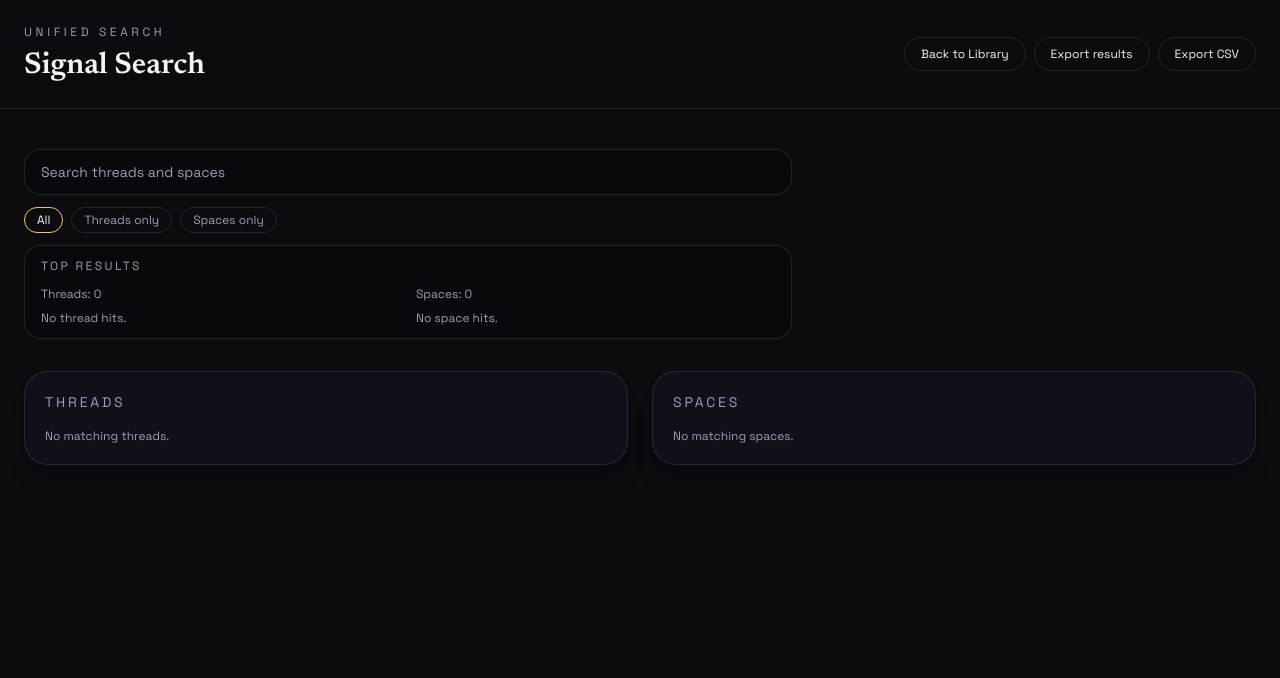
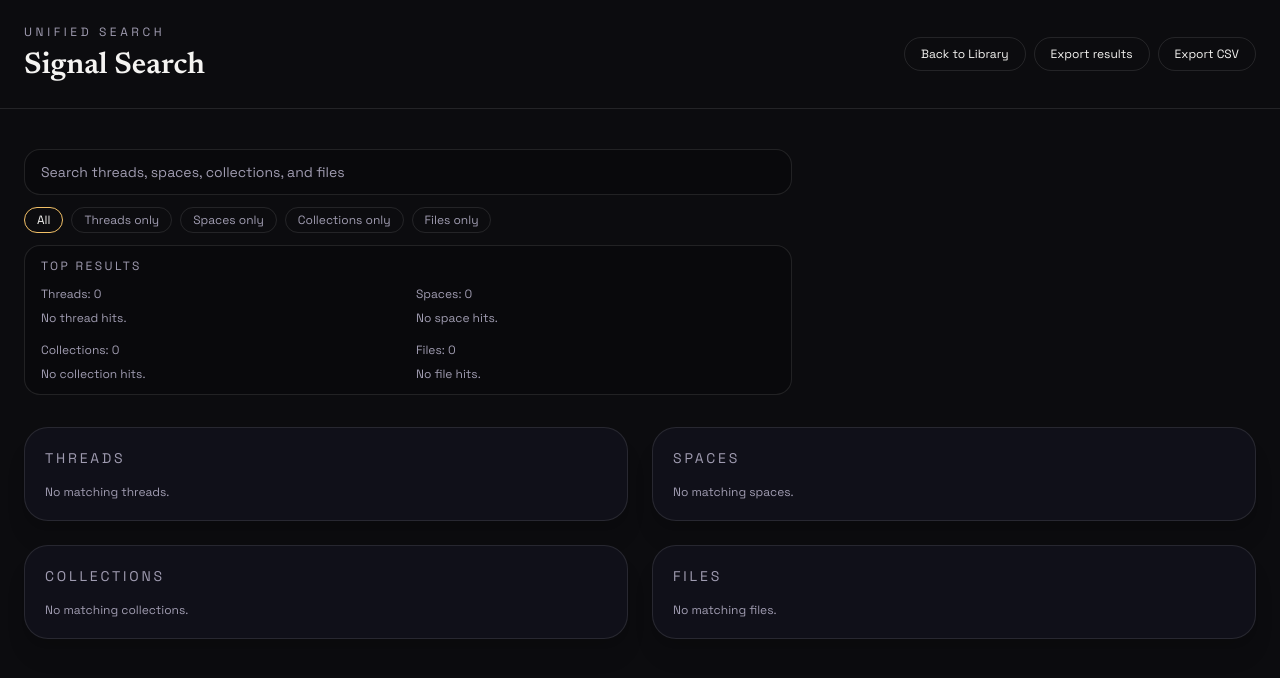
Before and after one commit to sarveshkapre/chat_with_llm, a Next.js app: page /search in a window 1280 px wide. Shown: the top 678 px of the page. Built offline with nearby package versions, Linux system fonts and the light colour scheme.

Commit message:
feat(search): include collections and files

```diff
--- a/src/components/unified-search.tsx
+++ b/src/components/unified-search.tsx
@@ -4,6 +4,8 @@ import { useEffect, useMemo, useState } from "react";
 import Link from "next/link";
 import type { AnswerResponse } from "@/lib/types/answer";
 import type { Space } from "@/lib/types/space";
+import type { Collection } from "@/lib/types/collection";
+import type { LibraryFile } from "@/lib/types/file";
 
 type Thread = AnswerResponse & {
   title?: string | null;
@@ -14,11 +16,15 @@ type Thread = AnswerResponse & {
 
 const THREADS_KEY = "signal-history-v2";
 const SPACES_KEY = "signal-spaces-v1";
+const COLLECTIONS_KEY = "signal-collections-v1";
+const FILES_KEY = "signal-files-v1";
 const RECENT_SEARCH_KEY = "signal-unified-recent-v1";
 
 export default function UnifiedSearch() {
   const [query, setQuery] = useState("");
-  const [filter, setFilter] = useState<"all" | "threads" | "spaces">("all");
+  const [filter, setFilter] = useState<
+    "all" | "threads" | "spaces" | "collections" | "files"
+  >("all");
   const [recentQueries, setRecentQueries] = useState<string[]>(() => {
     if (typeof window === "undefined") return [];
     const stored = localStorage.getItem(RECENT_SEARCH_KEY);
@@ -48,6 +54,28 @@ export default function UnifiedSearch() {
       return JSON.parse(storedSpaces) as Space[];
     } catch {
       return [] as Space[];
+    }
+  }, []);
+
+  const collections = useMemo(() => {
+    if (typeof window === "undefined") return [] as Collection[];
+    const storedCollections = localStorage.getItem(COLLECTIONS_KEY);
+    if (!storedCollections) return [] as Collection[];
+    try {
+      return JSON.parse(storedCollections) as Collection[];
+    } catch {
+      return [] as Collection[];
+    }
+  }, []);
+
+  const files = useMemo(() => {
+    if (typeof window === "undefined") return [] as LibraryFile[];
+    const storedFiles = localStorage.getItem(FILES_KEY);
+    if (!storedFiles) return [] as LibraryFile[];
+    try {
+      return JSON.parse(storedFiles) as LibraryFile[];
+    } catch {
+      return [] as LibraryFile[];
     }
   }, []);
 
@@ -83,6 +111,23 @@ export default function UnifiedSearch() {
     });
   }, [spaces, normalized]);
 
+  const filteredCollections = useMemo(() => {
+    if (!normalized) return collections;
+    return collections.filter((collection) =>
+      collection.name.toLowerCase().includes(normalized)
+    );
+  }, [collections, normalized]);
+
+  const filteredFiles = useMemo(() => {
+    if (!normalized) return files;
+    return files.filter((file) => {
+      return (
+        file.name.toLowerCase().includes(normalized) ||
+        file.text.toLowerCase().includes(normalized)
+      );
+    });
+  }, [files, normalized]);
+
   const topThreadResults = useMemo(
     () => filteredThreads.slice(0, 3),
     [filteredThreads]
@@ -91,6 +136,14 @@ export default function UnifiedSearch() {
   const topSpaceResults = useMemo(
     () => filteredSpaces.slice(0, 3),
     [filteredSpaces]
+  );
+  const topCollectionResults = useMemo(
+    () => filteredCollections.slice(0, 3),
+    [filteredCollections]
+  );
+  const topFileResults = useMemo(
+    () => filteredFiles.slice(0, 3),
+    [filteredFiles]
   );
 
   function pushRecentQuery(value: string) {
@@ -111,6 +164,8 @@ export default function UnifiedSearch() {
       "",
       `Threads: ${filteredThreads.length}`,
       `Spaces: ${filteredSpaces.length}`,
+      `Collections: ${filteredCollections.length}`,
+      `Files: ${filteredFiles.length}`,
       "",
       "## Threads",
       ...filteredThreads.map((thread, index) => {
@@ -128,6 +183,23 @@ export default function UnifiedSearch() {
           `${index + 1}. ${space.name}`,
           `   - Instructions: ${space.instructions || "None"}`,
           `   - Created: ${new Date(space.createdAt).toLocaleString()}`,
+        ].join("\n");
+      }),
+      "",
+      "## Collections",
+      ...filteredCollections.map((collection, index) => {
+        return [
+          `${index + 1}. ${collection.name}`,
+          `   - Created: ${new Date(collection.createdAt).toLocaleString()}`,
+        ].join("\n");
+      }),
+      "",
+      "## Files",
+      ...filteredFiles.map((file, index) => {
+        return [
+          `${index + 1}. ${file.name}`,
+          `   - Size: ${Math.round(file.size / 1024)} KB`,
+          `   - Added: ${new Date(file.addedAt).toLocaleString()}`,
         ].join("\n");
       }),
     ];
@@ -160,6 +232,24 @@ export default function UnifiedSearch() {
           "",
           "",
           space.createdAt,
+        ].join(",")
+      ),
+      ...filteredCollections.map((collection) =>
+        [
+          "collection",
+          `"${collection.name.replace(/\"/g, '""')}"`,
+          "",
+          "",
+          collection.createdAt,
+        ].join(",")
+      ),
+      ...filteredFiles.map((file) =>
+        [
+          "file",
+          `"${file.name.replace(/\"/g, '""')}"`,
+          "",
+          "",
+          file.addedAt,
         ].join(",")
       ),
     ];
@@ -219,11 +309,13 @@ export default function UnifiedSearch() {
               pushRecentQuery(value);
             }}
             onBlur={() => pushRecentQuery(query)}
-            placeholder="Search threads and spaces"
+            placeholder="Search threads, spaces, collections, and files"
             className="w-full rounded-2xl border border-white/10 bg-black/20 px-4 py-3 text-sm text-signal-text outline-none placeholder:text-signal-muted"
           />
           <div className="flex flex-wrap gap-2 text-xs">
-            {(["all", "threads", "spaces"] as const).map((option) => (
+            {(
+              ["all", "threads", "spaces", "collections", "files"] as const
+            ).map((option) => (
               <button
                 key={option}
                 onClick={() => setFilter(option)}
@@ -237,7 +329,11 @@ export default function UnifiedSearch() {
                   ? "All"
                   : option === "threads"
                     ? "Threads only"
-                    : "Spaces only"}
+                    : option === "spaces"
+                      ? "Spaces only"
+                      : option === "collections"
+                        ? "Collections only"
+                        : "Files only"}
               </button>
             ))}
           </div>
@@ -313,12 +409,53 @@ export default function UnifiedSearch() {
                   )}
                 </div>
               </div>
+              <div>
+                <p className="text-xs text-signal-muted">
+                  Collections: {filteredCollections.length}
+                </p>
+                <div className="mt-2 space-y-1">
+                  {topCollectionResults.length ? (
+                    topCollectionResults.map((collection) => (
+                      <Link
+                        key={`top-collection-${collection.id}`}
+                        href={`/?collection=${collection.id}`}
+                        className="block truncate text-xs text-signal-text hover:text-signal-accent"
+                      >
+                        {collection.name}
+                      </Link>
+                    ))
+                  ) : (
+                    <p className="text-xs text-signal-muted">
+                      No collection hits.
+                    </p>
+                  )}
+                </div>
+              </div>
+              <div>
+                <p className="text-xs text-signal-muted">
+                  Files: {filteredFiles.length}
+                </p>
+                <div className="mt-2 space-y-1">
+                  {topFileResults.length ? (
+                    topFileResults.map((file) => (
+                      <p
+                        key={`top-file-${file.id}`}
+                        className="truncate text-xs text-signal-text"
+                      >
+                        {file.name}
+                      </p>
+                    ))
+                  ) : (
+                    <p className="text-xs text-signal-muted">No file hits.</p>
+                  )}
+                </div>
+              </div>
             </div>
           </div>
         </div>
 
         <div className="mt-8 grid gap-6 md:grid-cols-2">
-          {filter !== "spaces" ? (
+          {filter === "all" || filter === "threads" ? (
             <section className="rounded-3xl border border-white/10 bg-signal-surface/70 p-5 shadow-xl">
               <p className="text-sm uppercase tracking-[0.2em] text-signal-muted">
                 Threads
@@ -353,7 +490,7 @@ export default function UnifiedSearch() {
             </section>
           ) : null}
 
-          {filter !== "threads" ? (
+          {filter === "all" || filter === "spaces" ? (
             <section className="rounded-3xl border border-white/10 bg-signal-surface/70 p-5 shadow-xl">
               <p className="text-sm uppercase tracking-[0.2em] text-signal-muted">
                 Spaces
@@ -385,6 +522,69 @@ export default function UnifiedSearch() {
               </div>
             </section>
           ) : null}
+
+          {filter === "all" || filter === "collections" ? (
+            <section className="rounded-3xl border border-white/10 bg-signal-surface/70 p-5 shadow-xl">
+              <p className="text-sm uppercase tracking-[0.2em] text-signal-muted">
+                Collections
+              </p>
+              <div className="mt-4 space-y-2">
+                {filteredCollections.length === 0 ? (
+                  <p className="text-xs text-signal-muted">
+                    No matching collections.
+                  </p>
+                ) : (
+                  filteredCollections.slice(0, 20).map((collection) => (
+                    <div
+                      key={collection.id}
+                      className="rounded-2xl border border-white/10 px-3 py-2 text-xs text-signal-muted"
+                    >
+                      <p className="text-sm text-signal-text">
+                        {collection.name}
+                      </p>
+                      <p className="mt-1 text-[11px] text-signal-muted">
+                        {new Date(collection.createdAt).toLocaleString()}
+                      </p>
+                      <Link
+                        href={`/?collection=${collection.id}`}
+                        className="mt-2 inline-block rounded-full border border-white/10 px-2 py-1 text-[11px]"
+                      >
+                        Open
+                      </Link>
+                    </div>
+                  ))
+                )}
+              </div>
+            </section>
+          ) : null}
+
+          {filter === "all" || filter === "files" ? (
+            <section className="rounded-3xl border border-white/10 bg-signal-surface/70 p-5 shadow-xl">
+              <p className="text-sm uppercase tracking-[0.2em] text-signal-muted">
+                Files
+              </p>
+              <div className="mt-4 space-y-2">
+                {filteredFiles.length === 0 ? (
+                  <p className="text-xs text-signal-muted">No matching files.</p>
+                ) : (
+                  filteredFiles.slice(0, 20).map((file) => (
+                    <div
+                      key={file.id}
+                      className="rounded-2xl border border-white/10 px-3 py-2 text-xs text-signal-muted"
+                    >
+                      <p className="text-sm text-signal-text">{file.name}</p>
+                      <p className="mt-1 text-[11px] text-signal-muted">
+                        {Math.round(file.size / 1024)} KB
+                      </p>
+                      <p className="mt-2 line-clamp-2 text-[11px] text-signal-muted">
+                        {file.text.slice(0, 180).replace(/\s+/g, " ").trim()}
+                      </p>
+                    </div>
+                  ))
+                )}
+              </div>
+            </section>
+          ) : null}
         </div>
       </main>
     </div>
```
Also changed, not shown: 1 other file (tests, documents, lock files or other folders).
